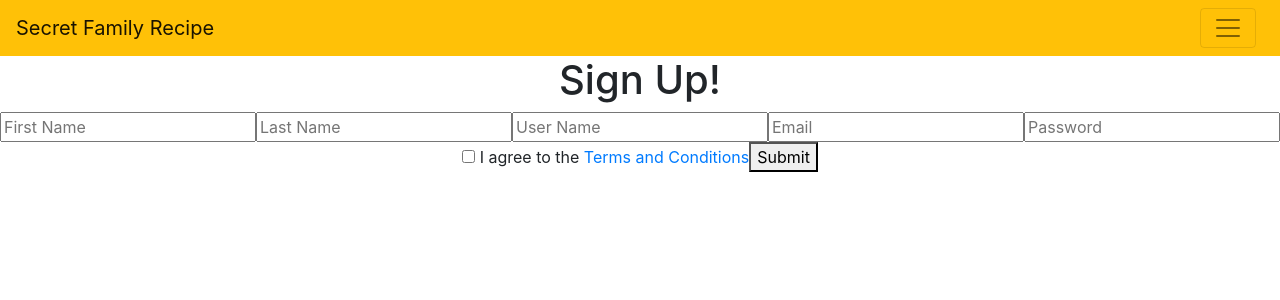
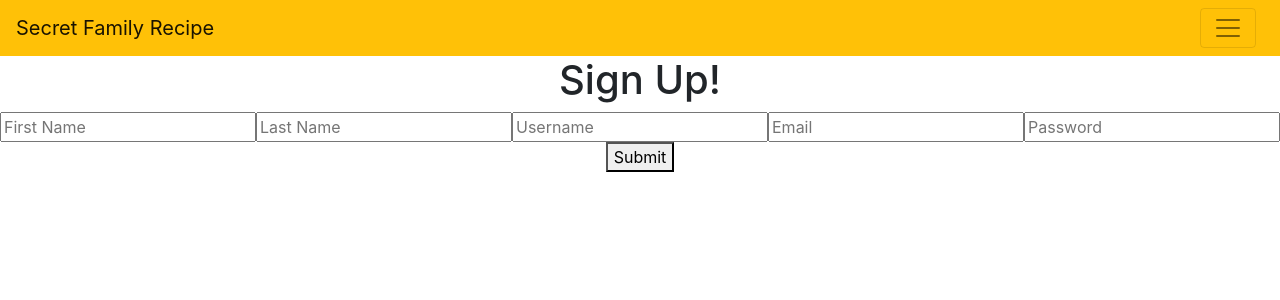
Before and after one commit to bw920-Secret-Family-Recipes-1/sfr_front_end, a React (Create React App) app in the folder sfr/: page /sign-up in a window 1280 px wide. Shown: the top 300 px of the page. Built offline with nearby package versions, Linux system fonts and the light colour scheme.

Commit message:
signup and login working

```diff
--- a/sfr/src/components/forms/AddUserForm.js
+++ b/sfr/src/components/forms/AddUserForm.js
@@ -2,6 +2,8 @@ import React from 'react'
 import { Form, Field, withFormik } from 'formik'
 import * as Yup from 'yup'
 import axios from 'axios'
+import { useHistory } from 'react-router-dom'
+import AxiosAuth from '../../utils/AxiosAuth'
 
 const SignUp = ({ errors, touched, values }) => {
   return (
@@ -27,12 +29,12 @@ const SignUp = ({ errors, touched, values }) => {
         {touched.lastName && errors.lastName && <p className='error'>{errors.lastName}</p>}
         <Field
           type='text'
-          name='userName'
-          placeholder='User Name'
+          name='username'
+          placeholder='Username'
           autoComplete='user-name'
           className='input'
         />
-        {touched.userName && errors.userName && <p className='error'>{errors.userName}</p>}
+        {touched.username && errors.username && <p className='error'>{errors.username}</p>}
         <Field
           type='email'
           name='email'
@@ -52,10 +54,6 @@ const SignUp = ({ errors, touched, values }) => {
         {touched.password && errors.password && (
           <p className='error'>{errors.password}</p>
         )}
-        <label className='term'>
-          <Field type='checkbox' name='term' checked={values.term} /> I agree to
-          the <a href='https://www.merriam-webster.com/dictionary/Kafkaesque'>Terms and Conditions</a>
-        </label>
         <button type='submit' className='submit'>
           Submit
         </button>
@@ -64,15 +62,15 @@ const SignUp = ({ errors, touched, values }) => {
   )
 }
 
+
 const FormikApp = withFormik({
-  mapPropsToValues({ firstName, lastName, userName, email, password, term }) {
+  mapPropsToValues({ firstName, lastName, username, email, password }) {
     return {
       firstName: firstName || '',
       lastName: lastName || '',
-      userName: userName || '',
+      username: username || '',
       email: email || '',
       password: password || '',
-      term: term || false
     }
   },
   validationSchema: Yup.object().shape({
@@ -80,8 +78,8 @@ const FormikApp = withFormik({
       .required('Name Required'),
     lastName: Yup.string()
       .required('Name Required'),
-    userName: Yup.string()
-      .required('Username Required'),
+    username: Yup.string()
+      .required('username Required'),
     email: Yup.string()
       .email('Invalid email')
       .required('Email is Required'),
@@ -90,13 +88,16 @@ const FormikApp = withFormik({
       .max(28, 'Password Too Long')
       .required(),
   }),
-  handleSubmit(values, { setStatus, resetForm }) {
-    axios
+
+  handleSubmit(values, { setStatus }){
+    console.log("User submitted");
+    AxiosAuth()
       .post("https://secretrecipebw.herokuapp.com/auth/register", values)
       .then(res => {
         setStatus(res.data);
         console.log(res);
-        resetForm();
+        console.log("User submitted");
+        React.history.push('/Home');
       })
       .catch(error => console.log(error.response));
   }
--- a/sfr/src/components/forms/Login.js
+++ b/sfr/src/components/forms/Login.js
@@ -2,6 +2,7 @@ import React from 'react'
 import { Form, Field, withFormik } from 'formik'
 import * as Yup from 'yup'
 import axios from 'axios'
+import AxiosAuth from '../../utils/AxiosAuth'
 
 const Login = ({ errors, touched, values }) => {
   return (
@@ -11,12 +12,12 @@ const Login = ({ errors, touched, values }) => {
       <Form>
         <Field
           type='text'
-          name='userName'
-          placeholder='User Name'
+          name='username'
+          placeholder='Username'
           autoComplete='user-name'
           className='input'
         />
-        {touched.userName && errors.userName && <p className='error'>{errors.userName}</p>}
+        {touched.username && errors.username && <p className='error'>{errors.username}</p>}
         <Field
           type='password'
           name='password'
@@ -36,15 +37,15 @@ const Login = ({ errors, touched, values }) => {
 }
 
 const FormikApp = withFormik({
-  mapPropsToValues({ userName, password }) {
+  mapPropsToValues({ username, password }) {
     return {
-      userName: userName || '',
+      username: username || '',
       password: password || '',
 
     }
   },
   validationSchema: Yup.object().shape({
-    userName: Yup.string()
+    username: Yup.string()
       .required('Username Required'),
     password: Yup.string()
       .min(2, 'Password Too Short')
@@ -52,11 +53,11 @@ const FormikApp = withFormik({
       .required(),
   }),
   handleSubmit(values, { setStatus, resetForm }) {
-    axios
+    AxiosAuth()
       .post("https://secretrecipebw.herokuapp.com/auth/login", values)
       .then(res => {
         setStatus(res.data);
-        console.log(res);
+        console.log("Login successful",res);
         resetForm();
       })
       .catch(error => console.log(error.response));
```
